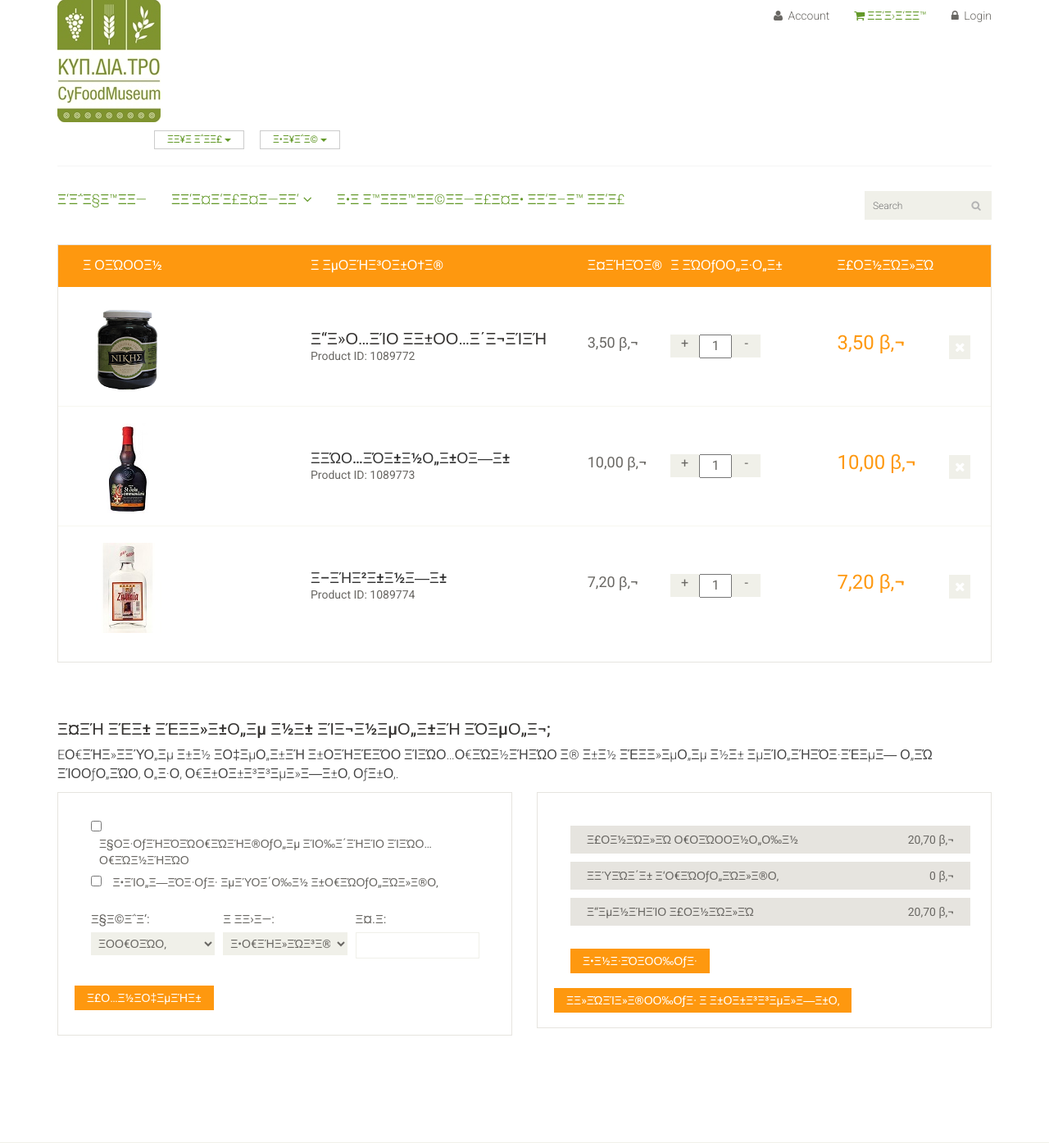
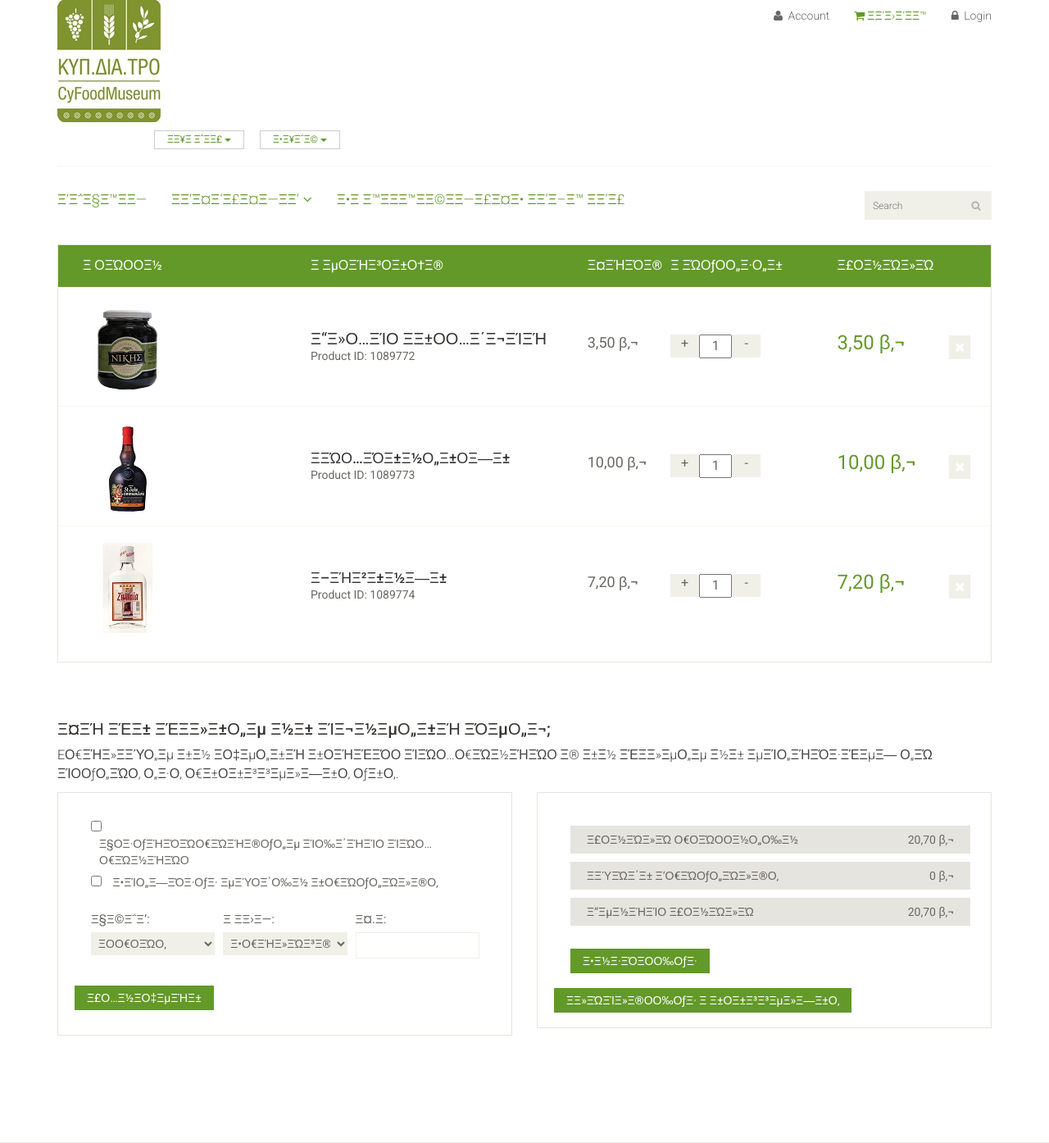
Before and after one commit to gterty01/epl361.winter14.teamC, a PHP site: page /cart.html in a window 1280 px wide. Shown: the part 58-1452 px from the top of the page at 82% size. Run offline with PHP 8.4, Linux system fonts and the light colour scheme.

Commit message:
Update main.css

```diff
--- a/css/main.css
+++ b/css/main.css
@@ -1509,7 +1509,7 @@ h2.title {
   width: auto;
   border-width: 8px;
   border-style: solid;
-  border-color:transparent transparent transparent #FE980F;
+  border-color:transparent transparent transparent #639929;
   position: absolute;
   top: 11px;
   left:48px;
@@ -1517,7 +1517,7 @@ h2.title {
 }
 
 .breadcrumbs .breadcrumb > li + li:before {
-  content: " ";
+  content: "Β ";
 }
 
 #cart_items .cart_info {
@@ -1527,7 +1527,7 @@ h2.title {
 
 
 #cart_items .cart_info .cart_menu {
-  background: #FE980F;
+  background: #639929;
   color: #fff;
   font-size: 16px;
   font-family: 'Roboto', sans-serif;
@@ -1582,7 +1582,7 @@ h2.title {
 
 
 #cart_items .cart_info .cart_total_price {
-  color: #FE980F;
+  color: #639929;
   font-size: 24px;
 }
 
@@ -1629,7 +1629,7 @@ h2.title {
 }
 
 .cart_delete a:hover {
-  background:#FE980F
+  background:#639929
 }
 
 
@@ -1734,7 +1734,7 @@ h2.title {
 }
 
 .update, .check_out {
-  background: #FE980F;
+  background: #639929;
   border-radius: 0;
   color: #FFFFFF;
   margin-top: 18px;
@@ -1748,6 +1748,7 @@ h2.title {
 .check_out {
   margin-left: 20px
 }
+
 
 
 
```
